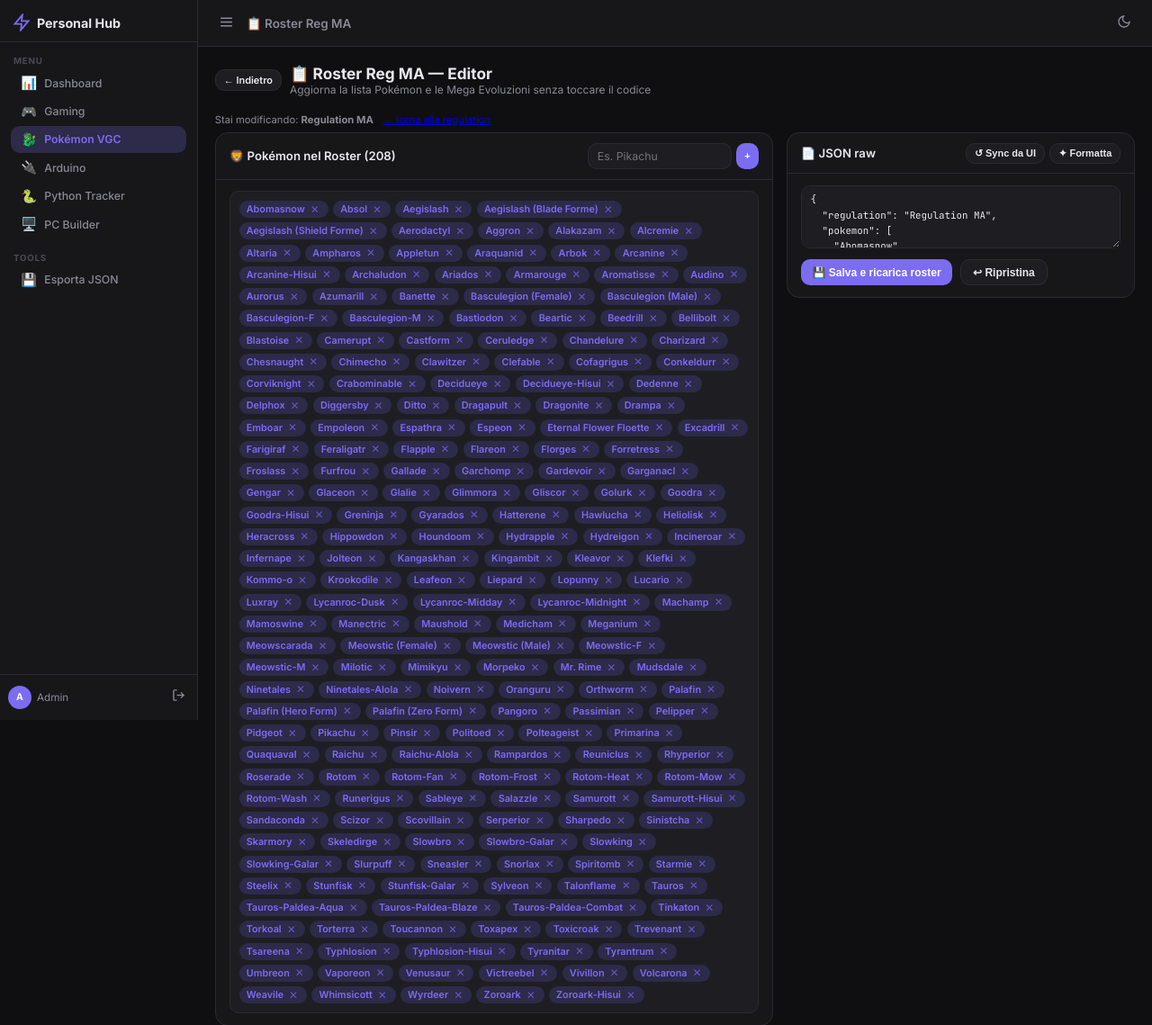
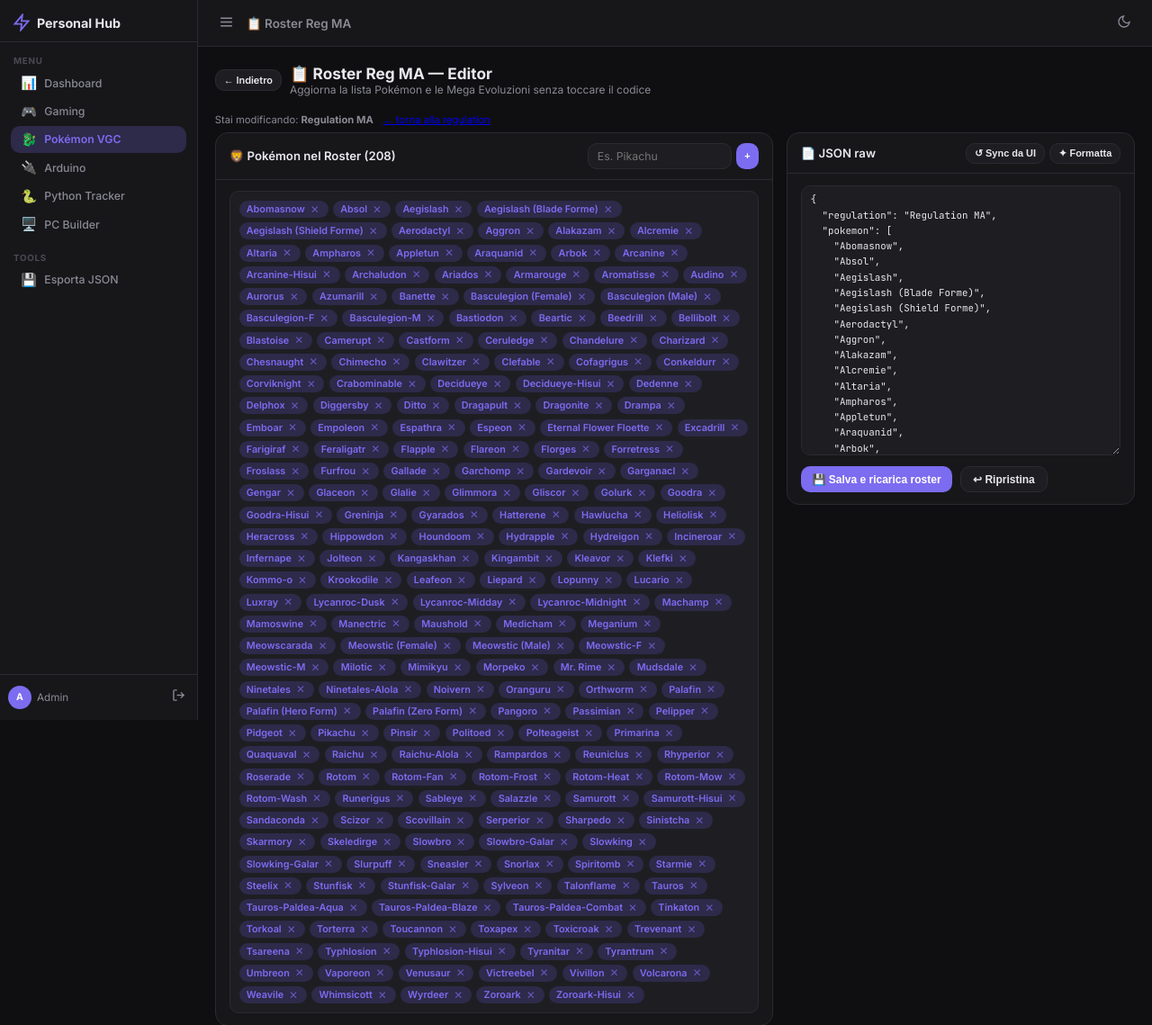
Before and after one commit to Zaffo97/Personal-Hub, a Flask app: page /pokemon/roster in a window 1280 px wide. Shown: the top 1139 px of the page at 90% size. Run offline with Flask 3, Linux system fonts and the light colour scheme; a user stored in the database is signed in.

Commit message:
Ridai altezza alle textarea di codice: .code-area perdeva contro base.html
In base.html la regola `textarea.form-control{min-height:70px}` ha
specificita' elemento+classe e vinceva su `.code-area` a prescindere
dall'ordine. I template colpiti erano 5, non 3: oltre agli editor di
abilita', mosse e oggetti anche roster_editor e arduino, dove il campo
del codice stava a 70px invece di 260.

In ognuno una riga `textarea.code-area{min-height:...}` accanto alla
regola esistente, lo stesso schema gia' presente in catalog_editor.html.
base.html non e' stato toccato: i 70px restano giusti per le textarea
normali.

Co-Authored-By: Claude Opus 5 <noreply@anthropic.com>

```diff
--- a/templates/abilities_editor.html
+++ b/templates/abilities_editor.html
@@ -25,6 +25,7 @@
 .cat-stat_boost_low_hp {background:color-mix(in oklch,#B6A136 20%,transparent);color:#705500}
 .cat-other             {background:color-mix(in oklch,var(--border) 80%,transparent);color:var(--text-muted)}
 .code-area{font-family:"JetBrains Mono","Courier New",monospace;font-size:.7rem;resize:vertical;min-height:380px}
+textarea.code-area{min-height:380px}
 </style>
 {% endblock %}
 {% block content %}
--- a/templates/arduino.html
+++ b/templates/arduino.html
@@ -14,6 +14,7 @@
 .modal-footer{padding:.75rem 1.1rem;border-top:1px solid var(--border);display:flex;gap:.6rem;flex-wrap:wrap}
 .code-area{font-family:"JetBrains Mono",monospace;font-size:.78rem;line-height:1.6;
   min-height:260px;resize:vertical;tab-size:4}
+textarea.code-area{min-height:260px}
 </style>
 {% endblock %}
 {% block content %}
--- a/templates/items_editor.html
+++ b/templates/items_editor.html
@@ -24,6 +24,7 @@
 .cat-weather{background:color-mix(in oklch,#9DB7F5 25%,transparent);color:#1040a0}
 .mod-badge{display:inline-block;padding:.05rem .32rem;border-radius:8px;font-size:.7rem;font-weight:700;background:color-mix(in oklch,var(--primary) 15%,transparent);color:var(--primary)}
 .code-area{font-family:"JetBrains Mono","Courier New",monospace;font-size:.7rem;resize:vertical;min-height:320px}
+textarea.code-area{min-height:320px}
 </style>
 {% endblock %}
 {% block content %}
--- a/templates/moves_editor.html
+++ b/templates/moves_editor.html
@@ -15,6 +15,7 @@
 .cat-special {background:color-mix(in oklch,#9DB7F5 30%,transparent);color:#1040a0}
 .cat-status  {background:color-mix(in oklch,#A7DB8D 30%,transparent);color:#206010}
 .code-area{font-family:"JetBrains Mono","Courier New",monospace;font-size:.7rem;resize:vertical;min-height:380px}
+textarea.code-area{min-height:380px}
 .mv-desc-full{font-size:.72rem;color:var(--text-muted);line-height:1.45;max-width:320px;white-space:normal}
 .mv-desc-full textarea{font-size:.72rem;width:100%;min-height:54px;border:1px solid var(--primary);border-radius:4px;padding:.2rem .35rem;background:var(--surface);color:var(--text);resize:vertical}
 .flag-badge{display:inline-block;padding:.05rem .32rem;border-radius:10px;font-size:.62rem;font-weight:600;margin:.05rem .05rem 0 0;cursor:default}
--- a/templates/roster_editor.html
+++ b/templates/roster_editor.html
@@ -12,6 +12,7 @@
 .tag button:hover{opacity:1}
 .code-area{font-family:"JetBrains Mono","Courier New",monospace;font-size:.72rem;
   line-height:1.6;resize:vertical;min-height:300px}
+textarea.code-area{min-height:300px}
 </style>
 {% endblock %}
 {% block content %}
```
